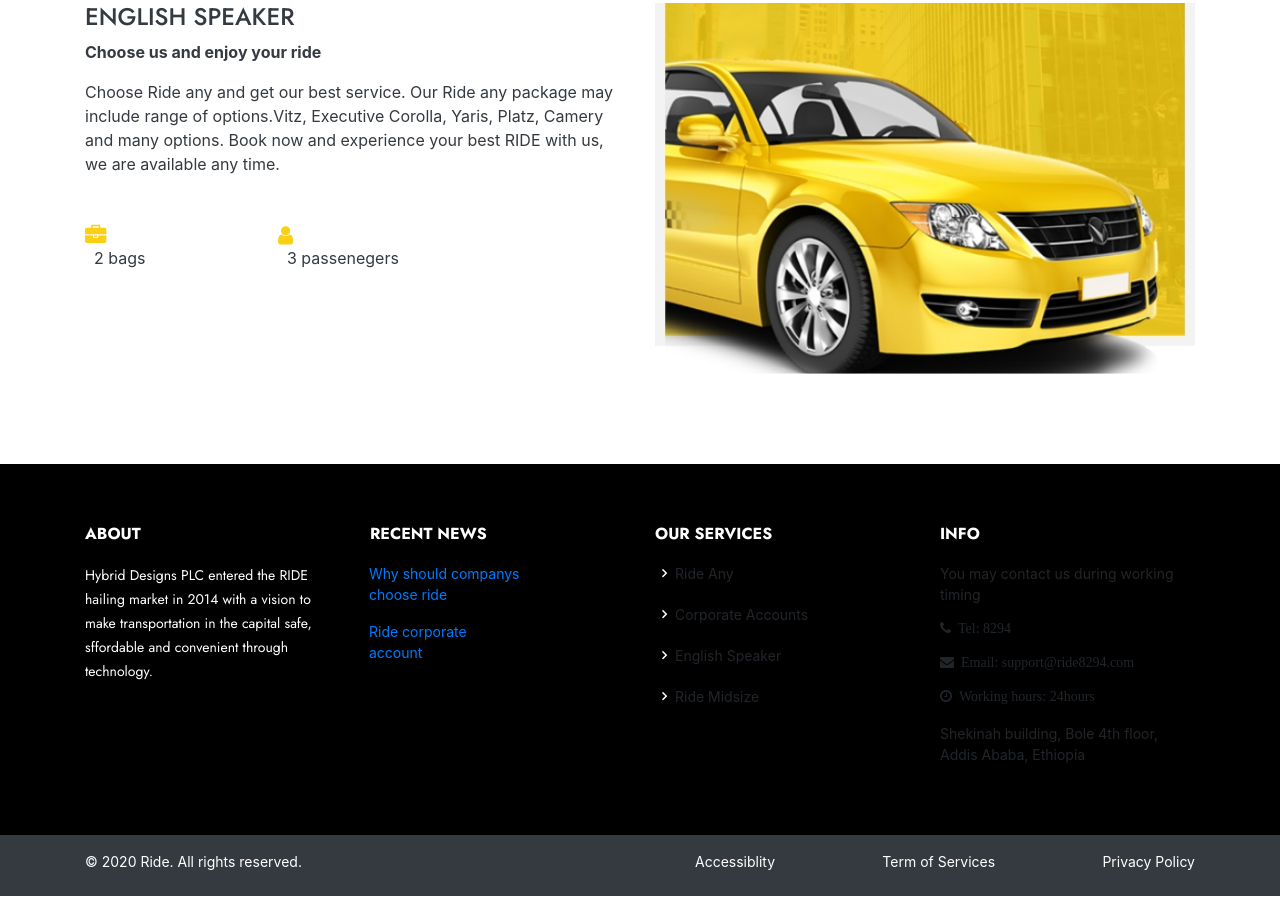
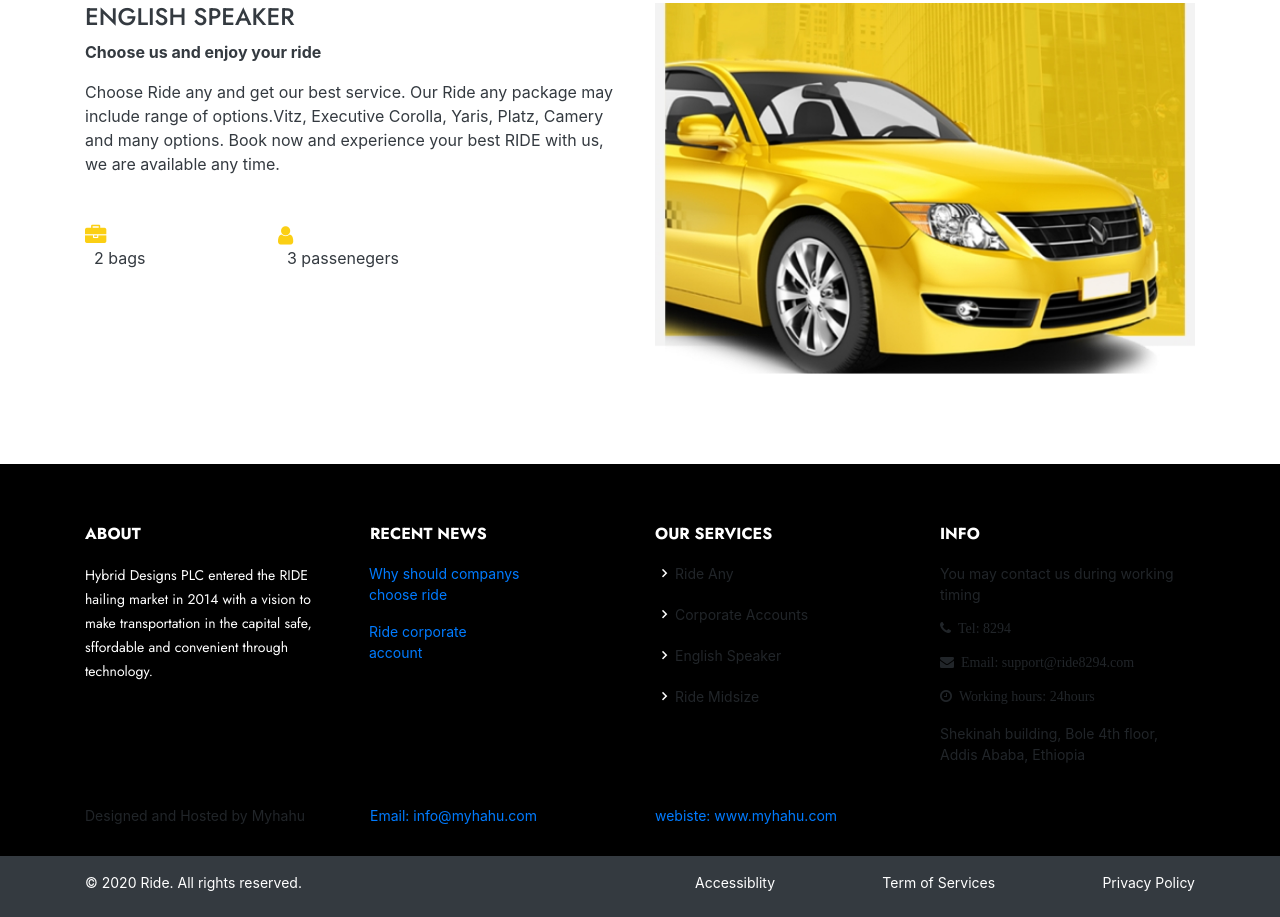
Before and after one commit to Alazar-dev/ride-final, a website with bundled scripts: page booking.html in a window 1280 px wide. Shown: the part 2508-3425 px from the top of the page. Before the commit the page ends 3404 px from the top, so only its background shows below. Built offline with nearby package versions, Linux system fonts and the light colour scheme.

Commit message:
added myhahu

```diff
--- a/booking.html
+++ b/booking.html
@@ -354,7 +354,9 @@
               </ul>
               </div>
             </div>
-
+            <div class="col col-sm-3">Designed and Hosted by Myhahu</div>
+            <div class="col col-sm-3"><a href="">Email: info@myhahu.com</a></div>
+            <div class="col col-sm-3"><a href="https://www.myhahu.com">webiste: www.myhahu.com</a></div>
           </div>
         </div>
       </div>
```
Also changed, not shown: about.html (+3 -1 lines), allowed_vehicles.html (+3 -1 lines), billing.html (+3 -1 lines), blog.html (+3 -1 lines), contact.html (+3 -1 lines), elligibility.html (+3 -1 lines), faq.html (+3 -1 lines), registeration.html (+3 -1 lines), services.html (+3 -0 lines).
